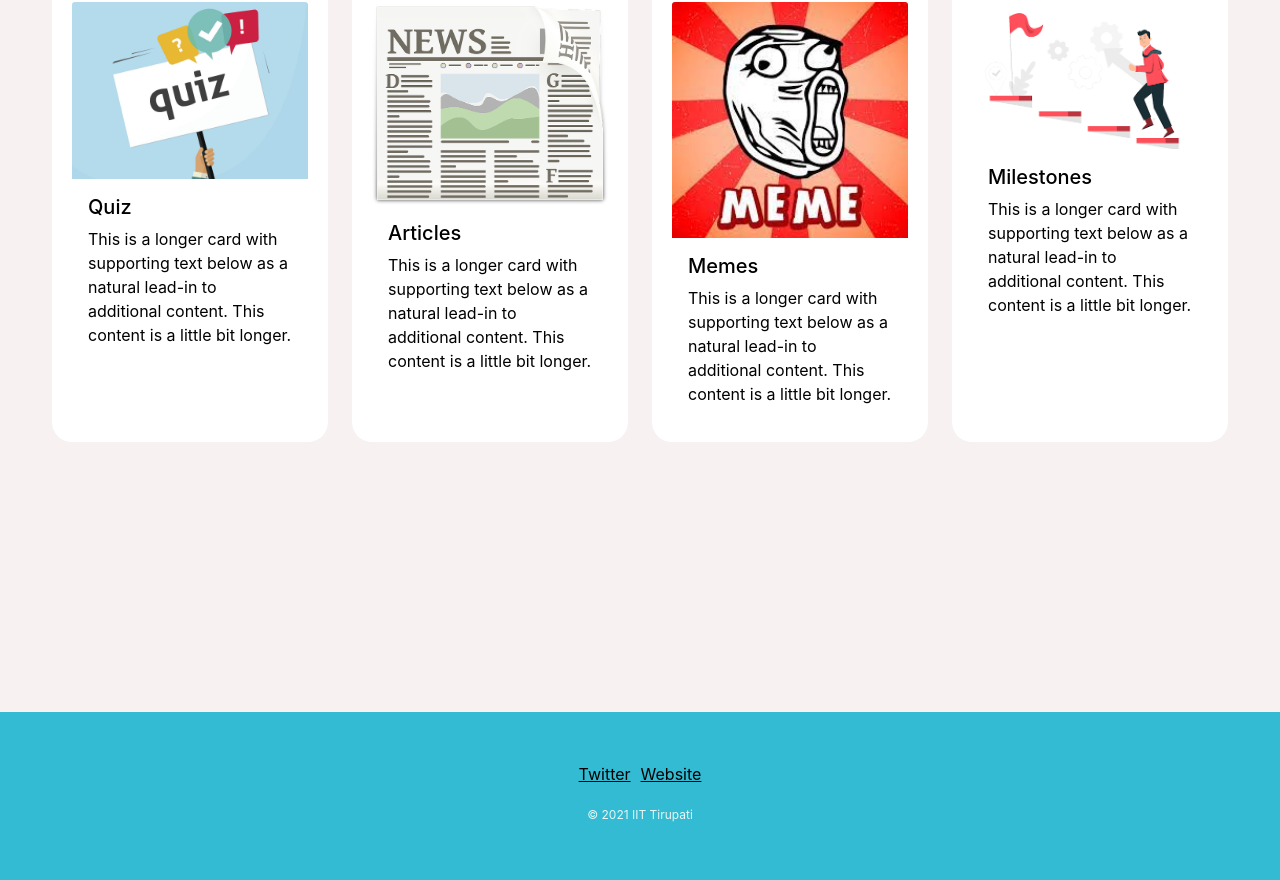
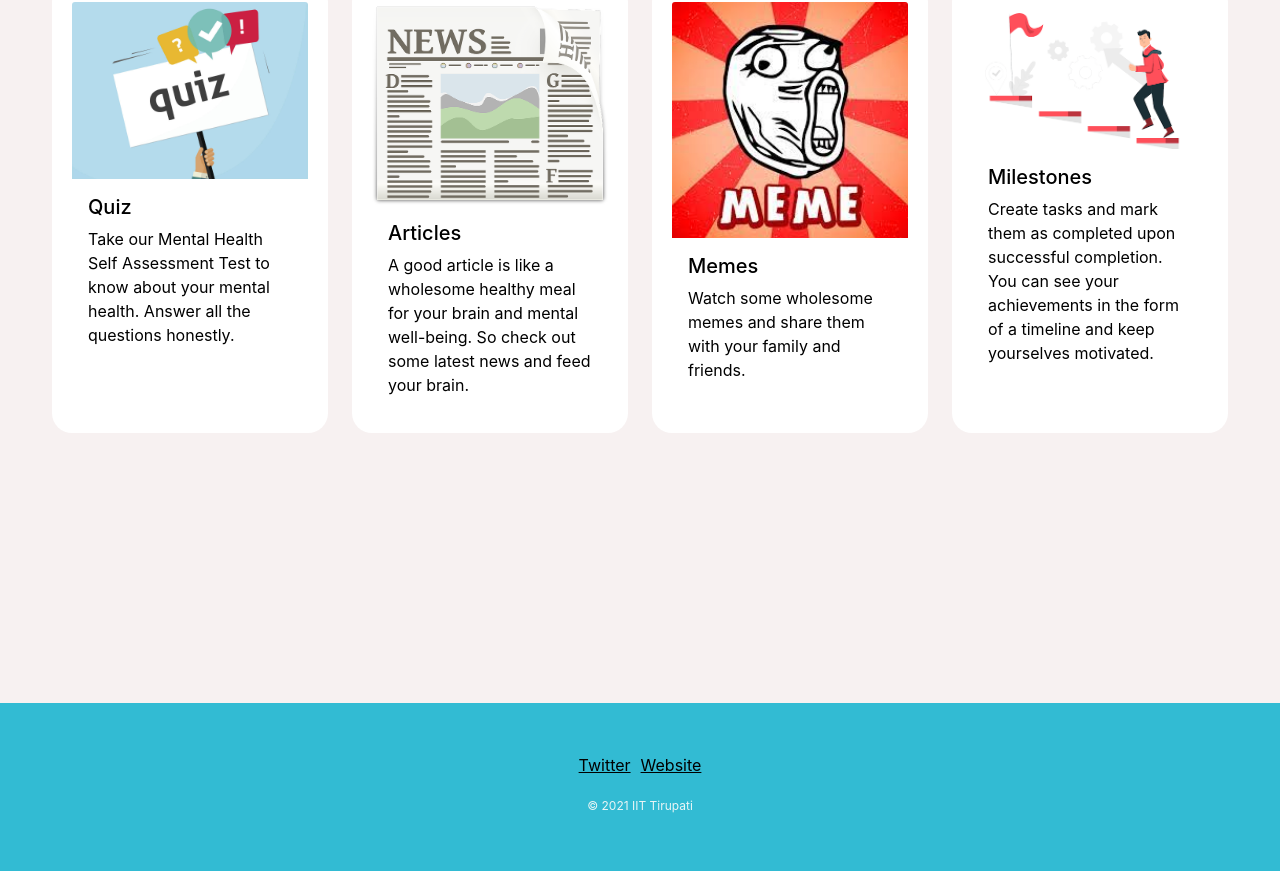
Before and after one commit to SE-Project-Team/Healify, a React (Create React App) app in the folder healify/: page / in a window 1280 px wide. Shown: the part 834-1714 px from the top of the page. Built offline with nearby package versions, Linux system fonts and the light colour scheme; no server answers.

Commit message:
Card text changed

```diff
--- a/healify/src/Components/Home/Home.js
+++ b/healify/src/Components/Home/Home.js
@@ -39,9 +39,8 @@ export const Home = () => {
                   <MDBCardBody>
                     <MDBCardTitle>Quiz</MDBCardTitle>
                     <MDBCardText>
-                      This is a longer card with supporting text below as a
-                      natural lead-in to additional content. This content is a
-                      little bit longer.
+                      Take our Mental Health Self Assessment Test to know about
+                      your mental health. Answer all the questions honestly.
                     </MDBCardText>
                   </MDBCardBody>
                 </Link>
@@ -54,9 +53,9 @@ export const Home = () => {
                   <MDBCardBody>
                     <MDBCardTitle>Articles</MDBCardTitle>
                     <MDBCardText>
-                      This is a longer card with supporting text below as a
-                      natural lead-in to additional content. This content is a
-                      little bit longer.
+                      A good article is like a wholesome healthy meal for your
+                      brain and mental well-being. So check out some latest news
+                      and feed your brain.
                     </MDBCardText>
                   </MDBCardBody>
                 </Link>
@@ -69,9 +68,8 @@ export const Home = () => {
                   <MDBCardBody>
                     <MDBCardTitle>Memes</MDBCardTitle>
                     <MDBCardText>
-                      This is a longer card with supporting text below as a
-                      natural lead-in to additional content. This content is a
-                      little bit longer.
+                      Watch some wholesome memes and share them with your family
+                      and friends.
                     </MDBCardText>
                   </MDBCardBody>
                 </Link>
@@ -100,9 +98,9 @@ export const Home = () => {
                   <MDBCardBody>
                     <MDBCardTitle>Milestones</MDBCardTitle>
                     <MDBCardText>
-                      This is a longer card with supporting text below as a
-                      natural lead-in to additional content. This content is a
-                      little bit longer.
+                      Create tasks and mark them as completed upon successful
+                      completion. You can see your achievements in the form of a
+                      timeline and keep yourselves motivated.
                     </MDBCardText>
                   </MDBCardBody>
                 </Link>
```
